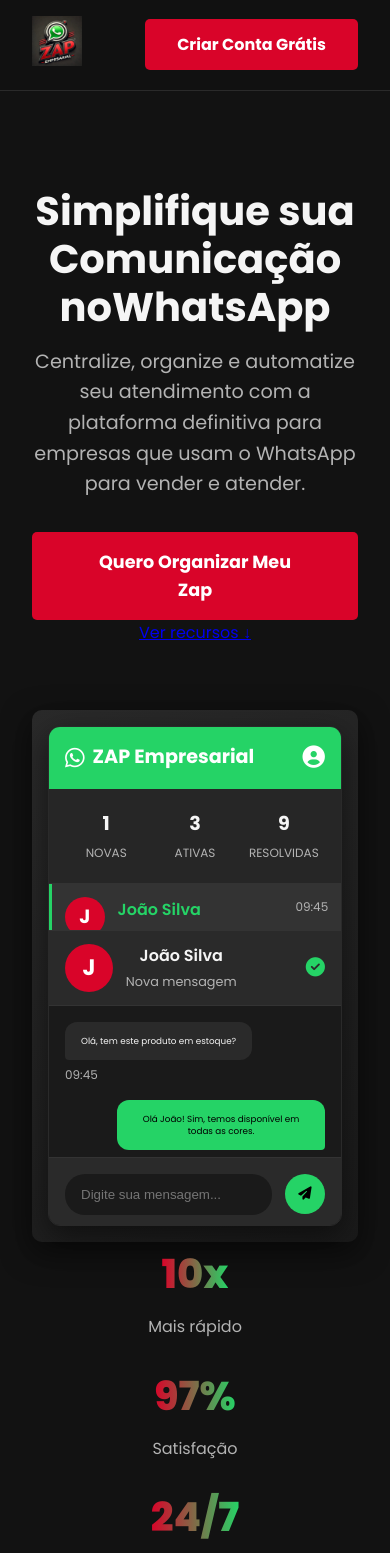
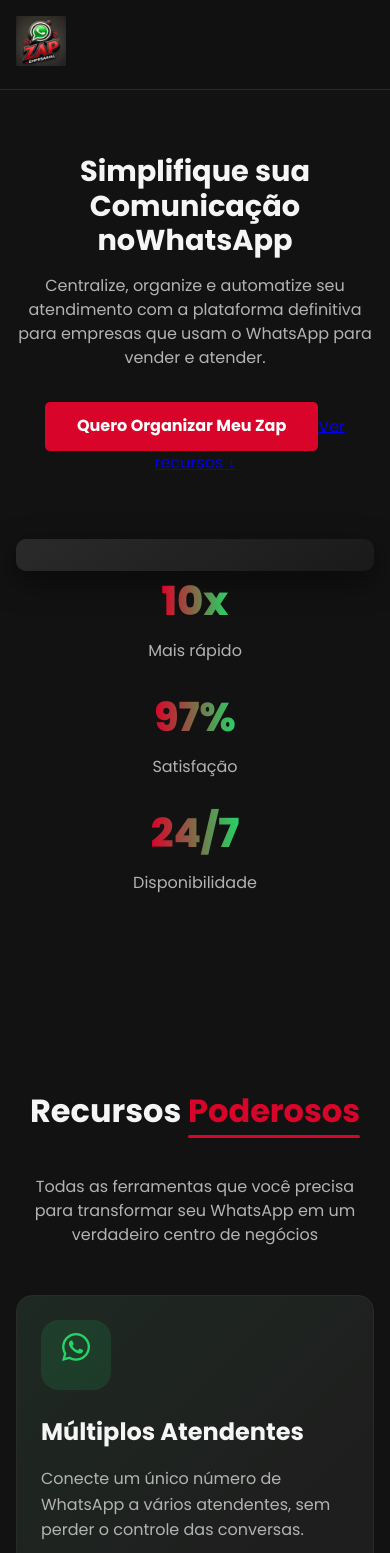
Before and after one commit to IAutomatize/zap-site, a React (Vite) app: page / in a window 390 px wide. Shown: the top 1553 px of the page. Built offline with nearby package versions, Linux system fonts and the light colour scheme.

Commit message:
disparo documentacao

```diff
--- a/style.css
+++ b/style.css
@@ -1987,7 +1987,8 @@
 /* Responsive styles */
 @media (max-width: 768px) {
     .hero-dashboard-frame {
-        height: 500px;
+        /* Oculta o dashboard interativo em telas muito pequenas para simplificar */
+        display: none;
     }
 
     .dashboard-content {
@@ -1996,12 +1997,127 @@
 
     .dashboard-sidebar {
         width: 100%;
-        height: 200px;
+        height: auto;
         border-right: none;
         border-bottom: 1px solid #333;
     }
 
     .dashboard-chat {
-        max-height: 300px;
-    }
-}
+        height: 300px;
+    }
+}
+
+/* === AJUSTES GERAIS DE RESPONSIVIDADE === */
+
+/* Para Tablets e Telas Menores */
+@media (max-width: 992px) {
+    .container {
+        padding: 0 1.5rem;
+    }
+
+    .section-title {
+        font-size: 2.2rem;
+        margin-bottom: 3rem;
+    }
+
+    .hero-content h1 {
+        font-size: 2.8rem;
+    }
+
+    .promo-grid,
+    .footer-grid {
+        grid-template-columns: 1fr;
+    }
+
+    .campaign-animation-container {
+        flex-direction: column;
+        gap: 3rem;
+        background: none;
+    }
+
+    .animation-area {
+        display: none; /* Simplifica a animação em telas menores */
+    }
+}
+
+/* Para Celulares */
+@media (max-width: 768px) {
+    body {
+        line-height: 1.5;
+    }
+
+    .section-title {
+        font-size: 2rem;
+        margin-bottom: 2.5rem;
+    }
+
+    .hero {
+        padding: 4rem 0;
+    }
+
+    .hero-content h1 {
+        font-size: 2.2rem;
+    }
+
+    .hero-content p {
+        font-size: 1rem;
+    }
+
+    .navbar .nav-menu, .navbar .nav-cta {
+        display: none; /* Simplificando - ideal seria um menu hamburger */
+    }
+
+    .features-grid,
+    .kanban-board,
+    .performance-stats {
+        grid-template-columns: 1fr;
+    }
+
+    .feature-card, .kanban-column, .performance-stat-card {
+        padding: 1.5rem;
+    }
+
+    .kanban-column {
+        min-height: auto;
+    }
+
+    .steps-container {
+        flex-direction: column;
+        align-items: center;
+    }
+
+    .footer-grid, .footer-bottom-content {
+        text-align: center;
+        flex-direction: column;
+        gap: 2rem;
+    }
+
+    .footer-logo, .social-links {
+        justify-content: center;
+    }
+}
+
+@media (max-width: 576px) {
+    .container {
+        padding: 0 1rem;
+    }
+
+    .hero-content h1 {
+        font-size: 1.8rem;
+    }
+
+    .hero-cta {
+        font-size: 1rem;
+        padding: 0.8rem 2rem;
+    }
+
+    .platform-hub, .client-bubble {
+        flex-direction: column;
+        text-align: center;
+        padding: 1rem;
+    }
+
+    .final-cta h2 {
+        font-size: 2rem;
+    }
+}
```
Also changed, not shown: file_structure.txt (added), 1 other file (tests, documents, lock files or other folders).
